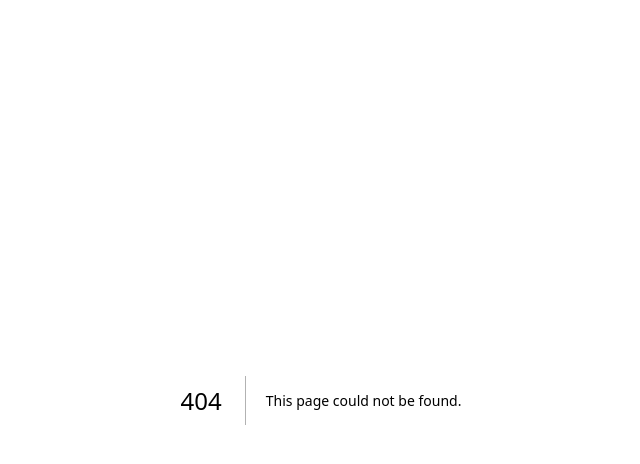
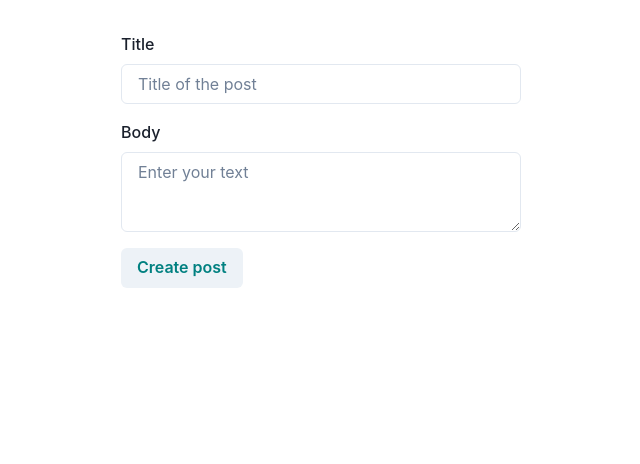
Before and after one commit to muratcanakcay/LiReddit, a Next.js app in the folder web/: page /create-post in a window 1280 px wide. Before the commit this address had no page. Shown: the top 464 px of the page, without its empty margins (319-959 px from the left). Built offline with nearby package versions, Linux system fonts and the light colour scheme.

Commit message:
Add CreatePost page

```diff
--- /dev/null
+++ b/web/src/pages/create-post.tsx
@@ -0,0 +1,41 @@
+import { Box, Button } from "@chakra-ui/react";
+import { Form, Formik } from "formik";
+import React from "react";
+import { InputField } from "../components/InputField";
+import { TextAreaField } from "../components/TextAreaField";
+import { Wrapper } from "../components/Wrapper";
+
+const CreatePost: React.FC<{}> = ({}) => {
+  return (
+    <Wrapper variant="small">
+      <Formik
+        initialValues={{ title: "", text: "" }}
+        onSubmit={async (values) => {
+          console.log(values);
+        }}
+      >
+        {({ isSubmitting }) => (
+          <Form>
+            <InputField
+              name="title"
+              label="Title"
+              placeholder="Title of the post"
+            />
+            <Box mt={4}>
+              <TextAreaField
+                name="text"
+                label="Body"
+                placeholder="Enter your text"
+              />
+            </Box>
+            <Button type="submit" isLoading={isSubmitting} mt={4} color="teal">
+              Create post
+            </Button>
+          </Form>
+        )}
+      </Formik>
+    </Wrapper>
+  );
+};
+
+export default CreatePost;
```
